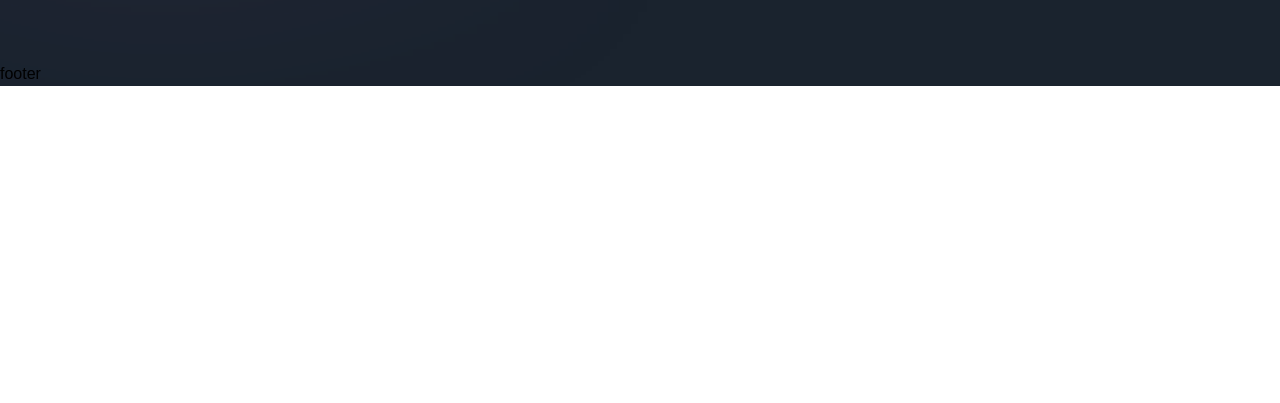
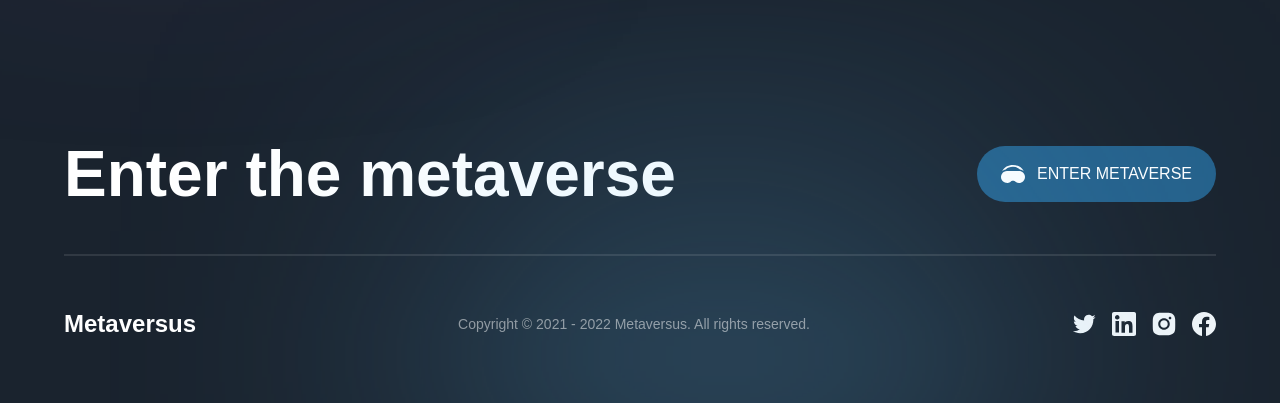
Before and after one commit to imadeddineF/Metaverse-app, a Next.js app: page / in a window 1280 px wide. Shown: the part 6879-7282 px from the top of the page. Before the commit the page ends 6965 px from the top, so only its background shows below. Built offline with nearby package versions, Linux system fonts and the light colour scheme; a web font is replaced by a local one.

Commit message:
add the footer section

```diff
--- a/components/Footer.jsx
+++ b/components/Footer.jsx
@@ -1,9 +1,61 @@
 'use client';
 
+import { motion } from 'framer-motion';
+import styles from '../styles';
+import { socials } from '../constants';
+import { footerVariants } from '../utils/motion';
+
 const Footer = () => (
-  <footer>
-    footer
-  </footer>
+  <motion.footer
+    variants={footerVariants}
+    initial="hidden"
+    whileInView="show"
+    className={`${styles.paddings} py-8 relative`}
+  >
+    <div className="footer-gradient" />
+    <div className={`${styles.innerWidth} mx-auto flex flex-col gap-8`}>
+      <div className="flex flex-wrap items-center justify-between gap-5">
+        <h4 className="font-bold md:text-[64px] text-[44px] text-white">
+          Enter the metaverse
+        </h4>
+        <button
+          type="button"
+          className="flex items-center h-fit py-4 px-6 bg-[#25618B] rounded-[32px] gap-[12px]"
+        >
+          <img
+            src="/headset.svg"
+            alt="headshet"
+            className="w-[24px] h-[24px] object-contain"
+          />
+          <span className="font-normal text-[16px] text-white">
+            ENTER METAVERSE
+          </span>
+        </button>
+      </div>
+
+      <div className="flex flex-col">
+        {/* the line above the footer */}
+        <div className="mb-[50px] h-[2px] bg-white opacity-10" />
+
+        <div className="flex flex-wrap items-center justify-between gap-4">
+          <h4 className="font-extrabold text-[24px] text-white">Metaversus</h4>
+          <p className="font-normal text-[14px] text-white opacity-50">
+            Copyright © 2021 - 2022 Metaversus. All rights reserved.
+          </p>
+          <div className="flex gap-4">
+            {socials.map((social) => (
+              <img
+                key={social.name}
+                src={social.url}
+                alt={social.name}
+                className="w-[24px] h-[24px] object-contain cursor-pointer"
+              />
+            ))}
+          </div>
+        </div>
+      </div>
+    </div>
+  </motion.footer>
 );
 
 export default Footer;
```
Also changed, not shown: public/mapCard1.png (added), public/mapCard2.png (added).
